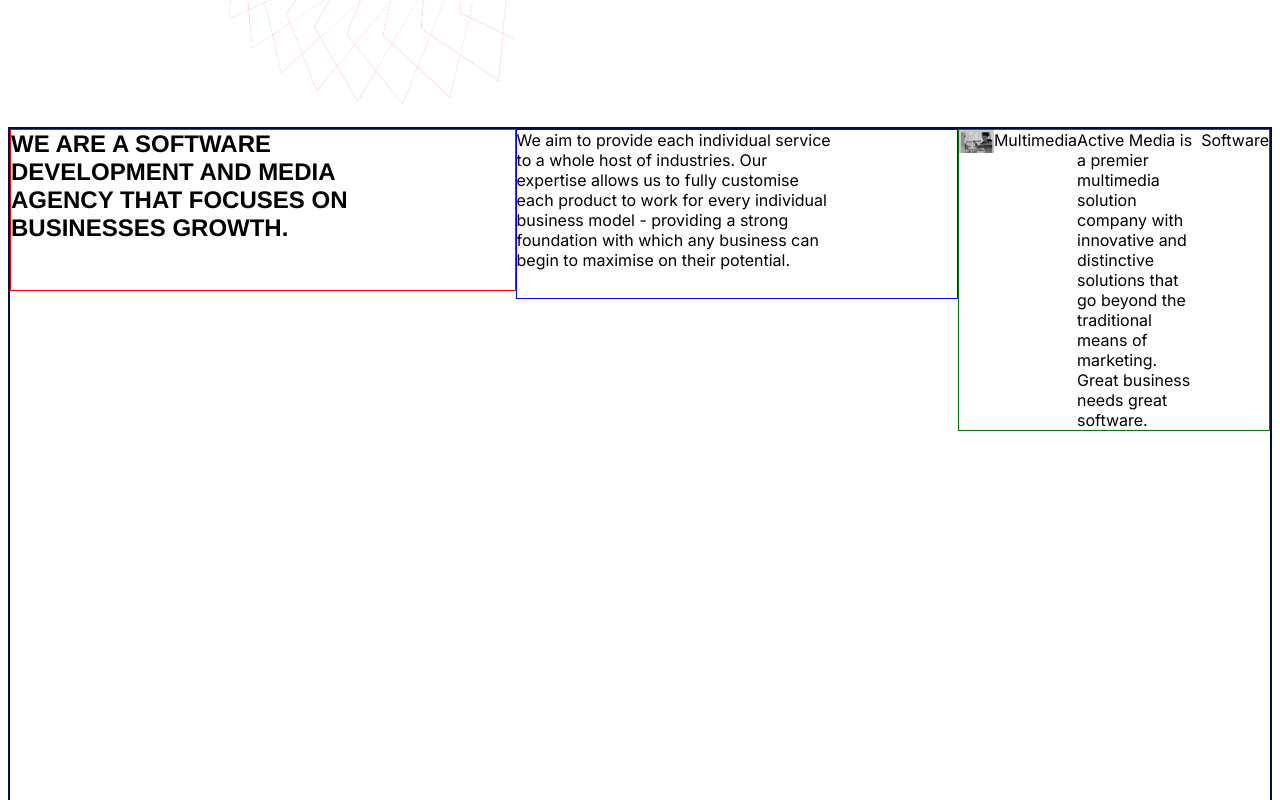
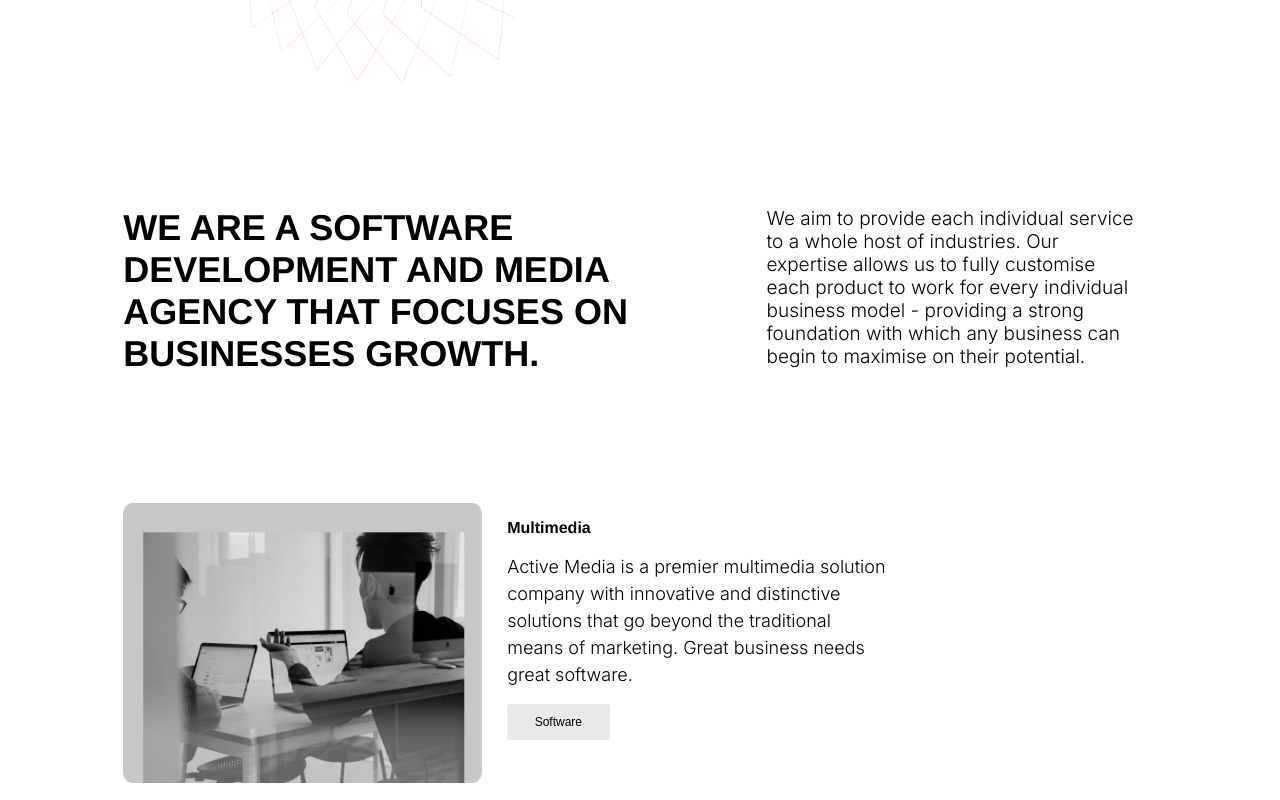
Before and after one commit to Divine-Ntambwe/Active-Media, a React (Vite) app: page /about-us in a window 1280 px wide. Shown: the part 1080-1880 px from the top of the page. Built offline with nearby package versions, Linux system fonts and the light colour scheme.

Commit message:
Finishing off software section of the about us page

```diff
--- a/src/pages/About_Us.jsx
+++ b/src/pages/About_Us.jsx
@@ -105,6 +105,7 @@ function About_Us() {
 
       <div className={styles.containerB}>
 
+          {/* This is the top section you did not want me to touch */}
           <div className={styles.aimSection}>
            <div className={styles.bigText}>
            WE ARE A SOFTWARE <br />
@@ -123,14 +124,25 @@ function About_Us() {
              foundation with which any business can <br />
              begin to maximise on their potential.
            </div>
+          </div>
 
 
+          {/* The section with the green border that needs fixing */}
           <div className={styles.SoftwareSection}>
-         <div className={styles.mediaImage}>
-          <img src={MultiMedia} alt="Multimedia Image" />
+            <div className={styles.mediaImageDiv}>
+              <img
+                src={MultiMedia}
+                alt="Multimedia Image"
+                className={styles.mediaImage}
+                />
             </div>
+
+            {/* NEW CONTAINER for the text content to group and align it */}
+            <div className={styles.mediaContent}>
               <div className={styles.multimedia}>
+               <b>
                 Multimedia
+               </b>
               </div>
 
               <div className={styles.multimediaParagraph}>
@@ -144,10 +156,13 @@ function About_Us() {
                 Software
              </div>
             </div>
+            {/* END NEW CONTAINER */}
           </div>
+
       </div>
 
     <div>
+
       {/* Carmel Framework (the start) */}
       <div className={styles.container}>
         <div className={styles.text}>
--- a/src/pages/About_Us.module.css
+++ b/src/pages/About_Us.module.css
@@ -120,7 +120,7 @@ img{
 }
 
 .phoneimage{
-    border: 1px solid green;
+    /* border: 1px solid green; */
     height: 43vh;
     width: 30%;
     margin: 1% 0 0 17%;
@@ -176,39 +176,85 @@ img{
 
 /* Britney styling start */
 .containerB{
-    border: 2px solid rgb(0, 12, 66);
-    height: 100vh;
+    /* border: 2px solid rgb(0, 12, 66); */
+    height: 90vh;
     font-family: "Inter", sans-serif;
+    display: flex;
+    flex-direction: column;
 }
 
+/* No changes to the top section */
 .bigText{
-  border: 1px solid red;
-  height: 20vh;
-  width: 160vw;
-  font-size: x-large;
-  font-weight: 703;
+  /* border: 1px solid red; */
+  height: 27vh;
+  width: 70vw;
+  font-size: 36px;
+  font-weight: 700;
   font-family: Helvetica;
+  margin-left: 9vw;
 }
 
 .aimParagraph{
-  height: 21vh;
-  width: 140vw;
-  border: 1px solid blue;
-}
-
-.mediaImage{
-  /* width: 160vw;
-  height: 20vh; */
-}
-
-.SoftwareSection{
-  border: 1px solid green;
-  display: flex;
-  width: 100%;
+  height: 27vh;
+  width: 55vw;
+  display: block;
+  /* border: 1px solid blue; */
+  /* margin-top: 3vw; */
+  font-weight: 300;
+  font-size: 19px;
 }
 
 .aimSection{
   display: flex;
+  margin-top: 10vh;
+}
+
+.SoftwareSection{
+  /* border: 1px solid green; */
+  display: flex; /* Use flex to put image next to text block */
+  gap: 2vw; /* Use gap instead of margin between image and text */
+  margin-left: 9vw;
+  margin-top: 10vh;
+  align-items: flex-start;
+}
+
+.mediaImage{
+  width: 28vw;
+  height: 35vh;
+  /* border: 3px solid blue; */
+}
+
+.mediaContent {
+  display: flex;
+  flex-direction: column; /* Stack the text elements vertically */
+  gap: 2vh;
+  width: 30vw; /* Give the text content a specific width */
+  padding-top: 2vh; /* Use padding instead of margin to align the title with the image top */
+}
+
+.multimedia{
+  font-size: 16px;
+  font-family: Helvetica;
+}
+
+.multimediaParagraph{
   width: 100%;
+  font-weight: 300;
+  font-size: 18px;
+  line-height: 1.5; /* Added line-height for better readability */
+}
 
+.software{
+  font-size: 12px;
+  font-family: sans-serif;
+  height: 4.5vh; /* Changed to vh for consistency */
+  width: 8vw; /* Changed to vw for consistency */
+  text-align: center;
+  /* Use flex properties for vertical centering instead of padding-top */
+  display: flex;
+  justify-content: center;
+  align-items: center;
+  background-color: rgba(211, 211, 211, 0.5);
+  border: none;
+  border-radius: 3px;
 }
--- a/src/pages/Recent_Work.jsx
+++ b/src/pages/Recent_Work.jsx
@@ -13,7 +13,7 @@ const Recent_Work = () => {
     <>
       {/* Supreme */}
       <div className={styles.supreme}>
-        <div className={styles.wrapper}>
+        <div className={styles.wrapperSupreme}>
         {/* Left Column */}
         <div className={styles.left}>
           <div className={styles.Supreme}>
@@ -47,7 +47,7 @@ const Recent_Work = () => {
           </div>
 
           {/* Website Preview */}
-          <div className={styles.websitePreview}>
+          <div className={styles.supremeBanner}>
             <img src={SupremeBanner} alt="website-preview" />
           </div>
         </div>
@@ -62,6 +62,7 @@ const Recent_Work = () => {
         </div>
       </div>
       </div>
+
       {/* RapidTrade */}
       <div className={styles.rapidtrade}></div>
 
--- a/src/pages/Recent_Work.module.css
+++ b/src/pages/Recent_Work.module.css
@@ -116,8 +116,8 @@
 /* Britney's styles */
 
 .supreme{
-    height: 105vh;
-    /* border: 1px solid blue; */
+    height: 100vh;
+    border: 2px solid blue;
 }
 
 /* .Supreme{
@@ -131,7 +131,8 @@
   justify-content: center;
   align-items: center;
   width: 25vw;
-  margin-top: 128vh;
+  margin-top: 105vh;
+  margin-right: 10vw;
   position: absolute;
   z-index: 1000;
 }
@@ -144,3 +145,26 @@
   font-weight: 450;
   /* border: 1px solid blue; */
 }
+
+.wrapperSupreme{
+    display: flex;
+    justify-content: space-between;
+    align-items: flex-start;
+    margin-left: 80px;
+    gap: 60px;
+    font-family: 'Inter', sans-serif;
+}
+
+.supremeBanner {
+    position: absolute;
+    z-index: 1000;
+    margin-top: -70vh;
+    margin-left: 19.7vw;
+    width: 90vh;
+}
+
+.supremeBanner img {
+    width: 100%;
+    border-radius: 6px;
+    max-width: 900px;
+}
```
Lines whose indentation alone changed are shown as unchanged.
